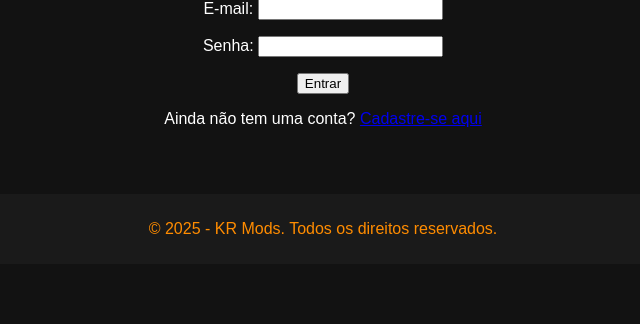
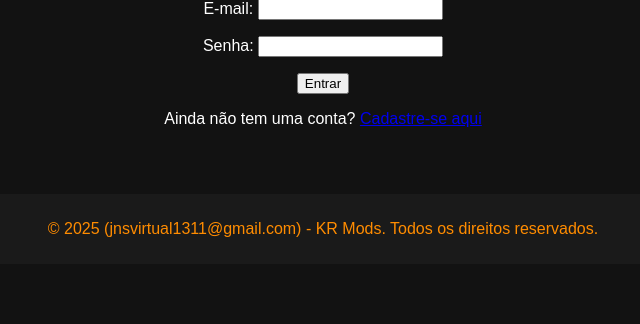
Before and after one commit to JonesVargas/Kr_mods, a Django app: page /login/ in a window 1280 px wide. Shown: the part 183-507 px from the top of the page, without its empty margins (317-957 px from the left). Run offline with Django 5.2, Linux system fonts and the light colour scheme; data that the repository does not hold is empty.

Commit message:
Atualização do footer

```diff
--- a/mods/templates/mods/base.html
+++ b/mods/templates/mods/base.html
@@ -168,7 +168,7 @@
     </div>
 
     <footer>
-        <p>&copy; 2025 - KR Mods. Todos os direitos reservados.</p>
+        <p>&copy; 2025 (jnsvirtual1311@gmail.com) - KR Mods. Todos os direitos reservados.</p>
     </footer>
 
 </body>
```
Also changed, not shown: db.sqlite3, 1 other file.
